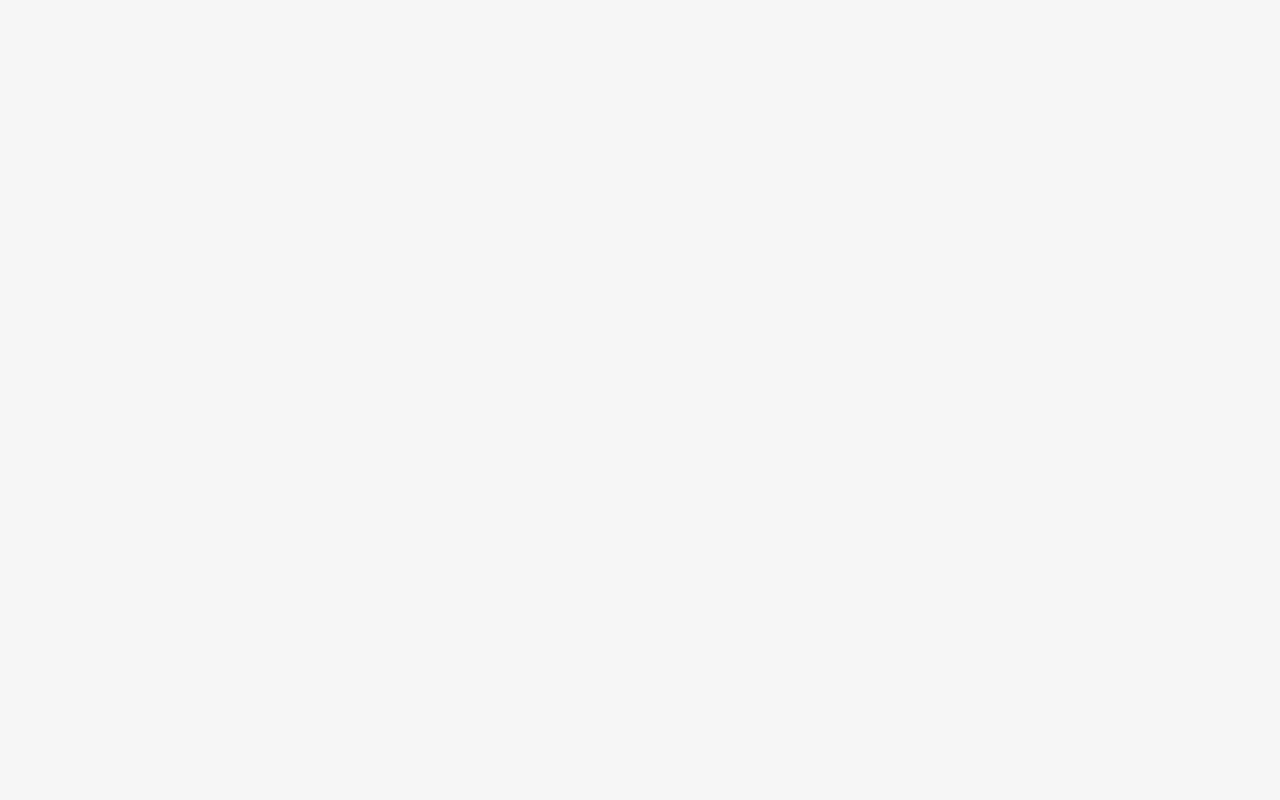
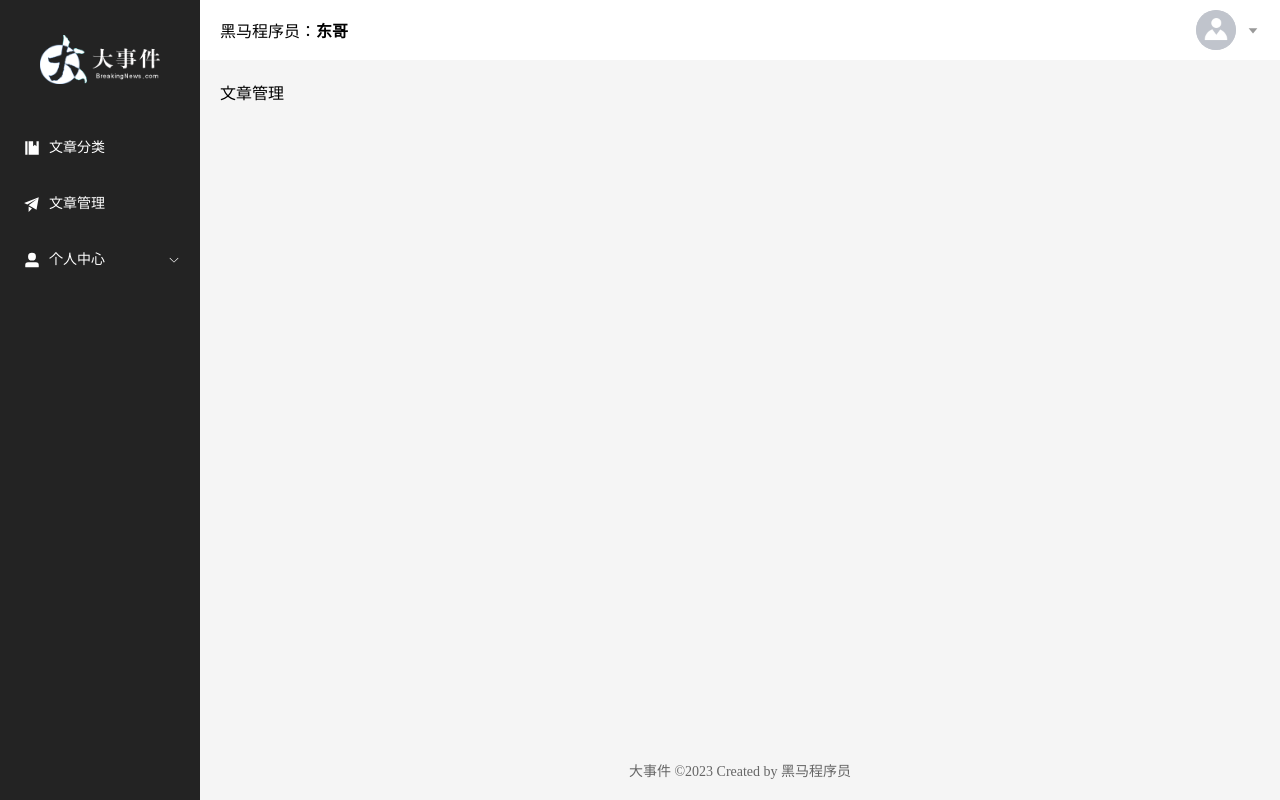
Before and after one commit to 195sjin/vue-qianduan, a Vue app: page /article/manage in a window 1280 px wide. Before the commit this address had no page. Built offline with nearby package versions, Linux system fonts and the light colour scheme.

Commit message:
子路由的添加

```diff
--- a/src/router/index.js
+++ b/src/router/index.js
@@ -3,11 +3,30 @@ import { createRouter, createWebHistory } from 'vue-router'
 //导入组件
 import LoginVue from '@/views/Login.vue'
 import LayoutVue from '@/views/Layout.vue'
+import ArticleCategoryVue from '@/views/article/ArticleCategory.vue'
+import ArticleManageVue from '@/views/article/ArticleManage.vue'
+import UserInfoVue from '@/views/user/UserInfo.vue'
+import UserAvatarVUe from '@/views/user/UserAvatar.vue'
+import UserResetPasswordVue from '@/views/user/UserResetPassword.vue'
 
+//定义路由关系
 //定义路由关系
 const routes = [
     { path: '/login', component: LoginVue },
-    { path: '/', component: LayoutVue }
+    {
+        path: '/',
+        component: LayoutVue,
+        //重定向
+        redirect: '/article/manage',
+        //子路由
+        children: [
+            { path: '/article/category', component: ArticleCategoryVue },
+            { path: '/article/manage', component: ArticleManageVue },
+            { path: '/user/info', component: UserInfoVue },
+            { path: '/user/avatar', component: UserAvatarVUe },
+            { path: '/user/resetPassword', component: UserResetPasswordVue },
+        ]
+    }
 ]
 
 //创建路由器
--- a/src/views/Layout.vue
+++ b/src/views/Layout.vue
@@ -19,13 +19,13 @@ import avatar from '@/assets/default.png'
             <div class="el-aside__logo"></div>
             <el-menu active-text-color="#ffd04b" background-color="#232323"  text-color="#fff"
                 router>
-                <el-menu-item >
+                <el-menu-item index="/article/category">
                     <el-icon>
                         <Management />
                     </el-icon>
                     <span>文章分类</span>
                 </el-menu-item>
-                <el-menu-item >
+                <el-menu-item  index="/article/manage">
                     <el-icon>
                         <Promotion />
                     </el-icon>
@@ -38,19 +38,19 @@ import avatar from '@/assets/default.png'
                         </el-icon>
                         <span>个人中心</span>
                     </template>
-                    <el-menu-item >
+                    <el-menu-item index="/user/info">
                         <el-icon>
                             <User />
                         </el-icon>
                         <span>基本资料</span>
                     </el-menu-item>
-                    <el-menu-item >
+                    <el-menu-item index="/user/avatar">
                         <el-icon>
                             <Crop />
                         </el-icon>
                         <span>更换头像</span>
                     </el-menu-item>
-                    <el-menu-item >
+                    <el-menu-item index="/user/resetPassword">
                         <el-icon>
                             <EditPen />
                         </el-icon>
@@ -83,9 +83,10 @@ import avatar from '@/assets/default.png'
             </el-header>
             <!-- 中间区域 -->
             <el-main>
-                <div style="width: 1290px; height: 570px;border: 1px solid red;">
+                <!-- <div style="width: 1290px; height: 570px;border: 1px solid red;">
                     内容展示区
-                </div>
+                </div> -->
+                <router-view></router-view>
             </el-main>
             <!-- 底部区域 -->
             <el-footer>大事件 ©2023 Created by 黑马程序员</el-footer>
```
